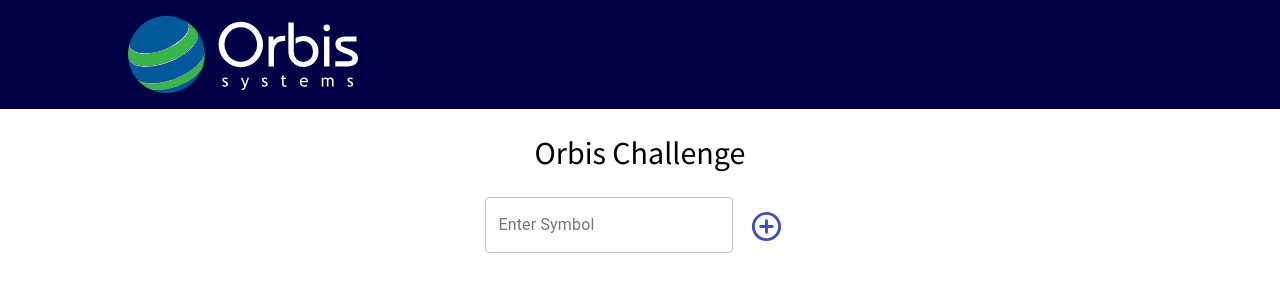
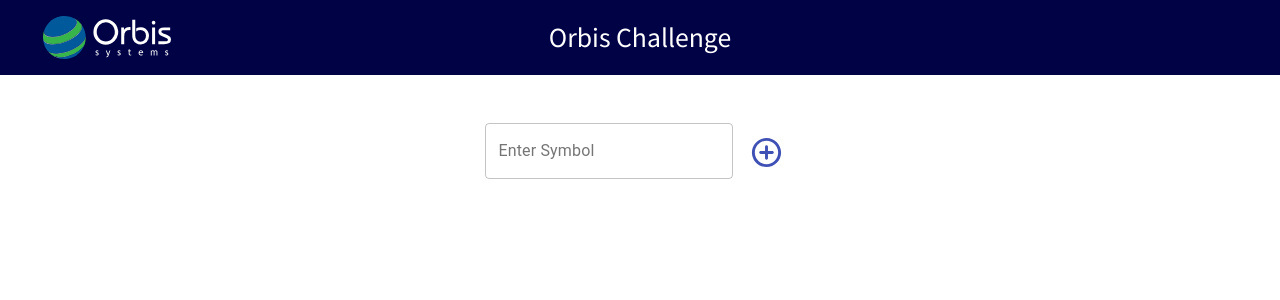
Before and after one commit to chrispiccaro18/orbis-challenge-fe, a React app: page / in a window 1280 px wide. Shown: the top 300 px of the page. Built offline with nearby package versions, Linux system fonts and the light colour scheme.

Commit message:
added header

```diff
--- a/assets/OrbisLogo.js
+++ /dev/null
@@ -1,28 +0,0 @@
-import React from 'react';
-import styled from 'styled-components';
-import OrbisLogoSVG from './OrbisLogo.svg';
-
-const StyledContainer = styled.div`
-  max-height: 15vh;
-  width: 100%;
-  display: flex;
-  justify-content: flex-start;
-  background-color: #000246;
-  margin-bottom: 1.5rem;
-  padding-left: 10%;
-`;
-
-const StyledImg = styled.img`
-  width: 20%;
-  margin-top: 1rem;
-  margin-bottom: 1rem;
-`;
-
-
-const OrbisLogo = () => {
-  return <StyledContainer>
-    <StyledImg src={OrbisLogoSVG} alt='Orbis Logo' />
-  </StyledContainer>;
-};
-
-export default OrbisLogo;
--- a/src/components/App.js
+++ b/src/components/App.js
@@ -1,7 +1,13 @@
 import React from 'react';
 import '../reset.css';
 import StockTwits from './StockTwits/StockTwits';
+import Header from './Header/Header';
 
 export default function App() {
-  return <StockTwits />;
+  return (
+    <>
+      <Header />
+      <StockTwits />
+    </>
+  );
 }
--- /dev/null
+++ b/src/components/Header/Header.js
@@ -0,0 +1,39 @@
+import React from 'react';
+import styled from 'styled-components';
+import OrbisLogoSVG from '../../../assets/OrbisLogo.svg';
+
+const StyledContainer = styled.div`
+  max-height: 15vh;
+  width: 100%;
+  display: grid;
+  grid-template-columns: 1fr 1fr 1fr;
+  justify-content: center;
+  background-color: #000246;
+  margin-bottom: 1.5rem;
+
+  h1 {
+    color: white;
+    align-self: center;
+    justify-self: center;
+    /* https://www.smashingmagazine.com/2016/05/fluid-typography/ */
+    font-size: calc(16px + (28 - 16) * (100vw - 480px) / (1300 - 480));
+  }
+  `;
+
+const StyledImg = styled.img`
+  width: 40%;
+  align-self: center;
+  padding-left: 10%;
+  margin-top: 1rem;
+  margin-bottom: 1rem;
+`;
+
+
+const Header = () => {
+  return <StyledContainer>
+    <StyledImg src={OrbisLogoSVG} alt='Orbis Logo' />
+    <h1>Orbis Challenge</h1>
+  </StyledContainer>;
+};
+
+export default Header;
--- a/src/components/StockTwits/StockTwits.js
+++ b/src/components/StockTwits/StockTwits.js
@@ -3,7 +3,6 @@ import React, { useState } from 'react';
 import Tweets from '../Tweets/Tweets';
 import Symbols from '../Symbols/Symbols';
 import CenteredDiv from './CenteredDiv';
-import OrbisLogo from '../../../assets/OrbisLogo';
 import SymbolForm from '../SymbolForm/SymbolForm';
 
 const StockTwits = () => {
@@ -16,8 +15,6 @@ const StockTwits = () => {
 
   return (
     <CenteredDiv>
-      <OrbisLogo />
-      <h1>Orbis Challenge</h1>
       <SymbolForm
         symbols={symbols}
         symbol={symbol}
@@ -28,7 +25,12 @@ const StockTwits = () => {
         setIsLoading={setIsLoading}
       />
       {isSymbols &&
-        <Symbols symbols={symbols} setSymbols={setSymbols} />
+        <Symbols
+          symbols={symbols}
+          tweets={tweets}
+          setSymbols={setSymbols}
+          setTweets={setTweets}
+        />
       }
       {isLoading && <h2>Loading</h2>}
       {tweets &&
```
